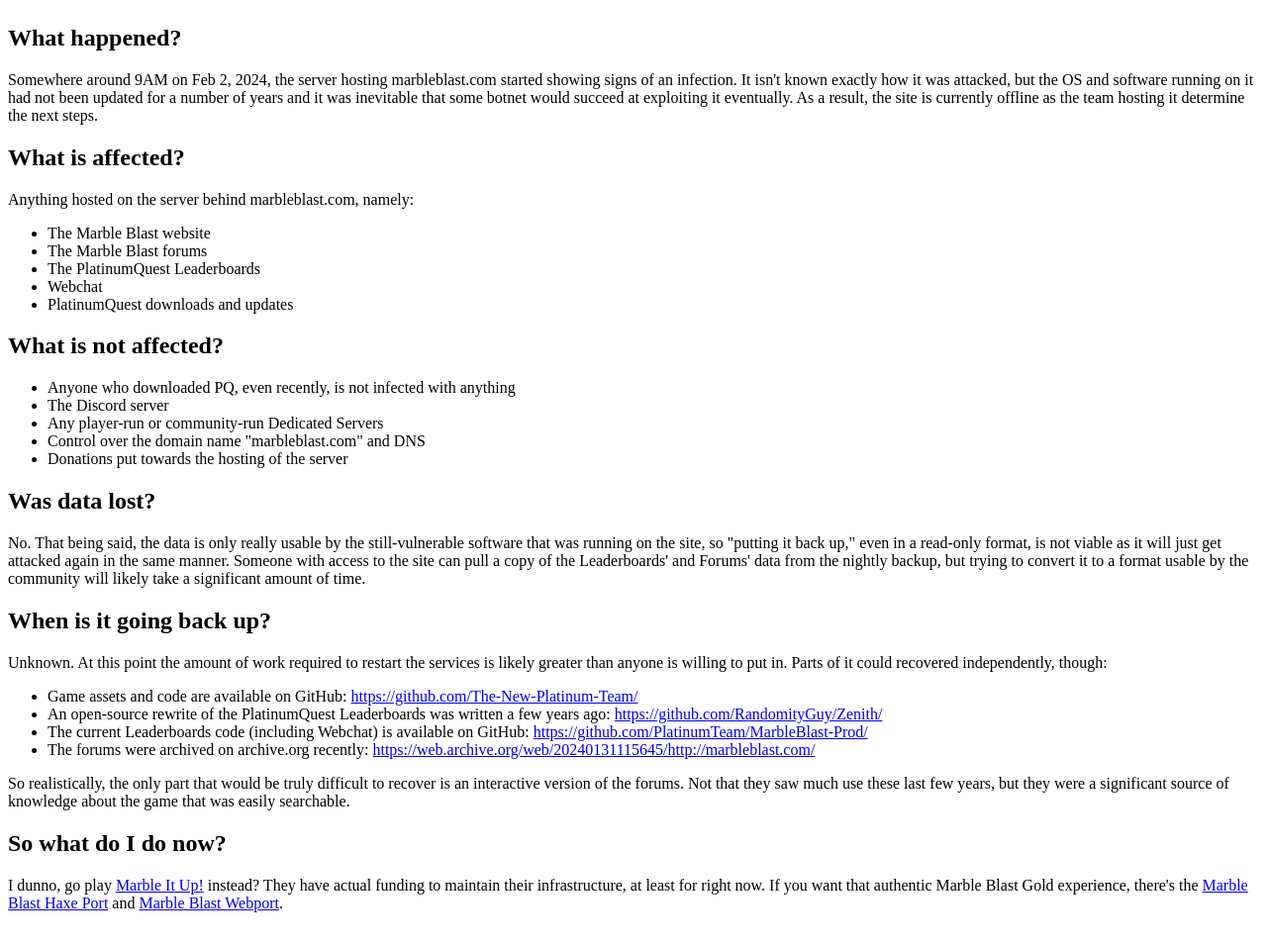
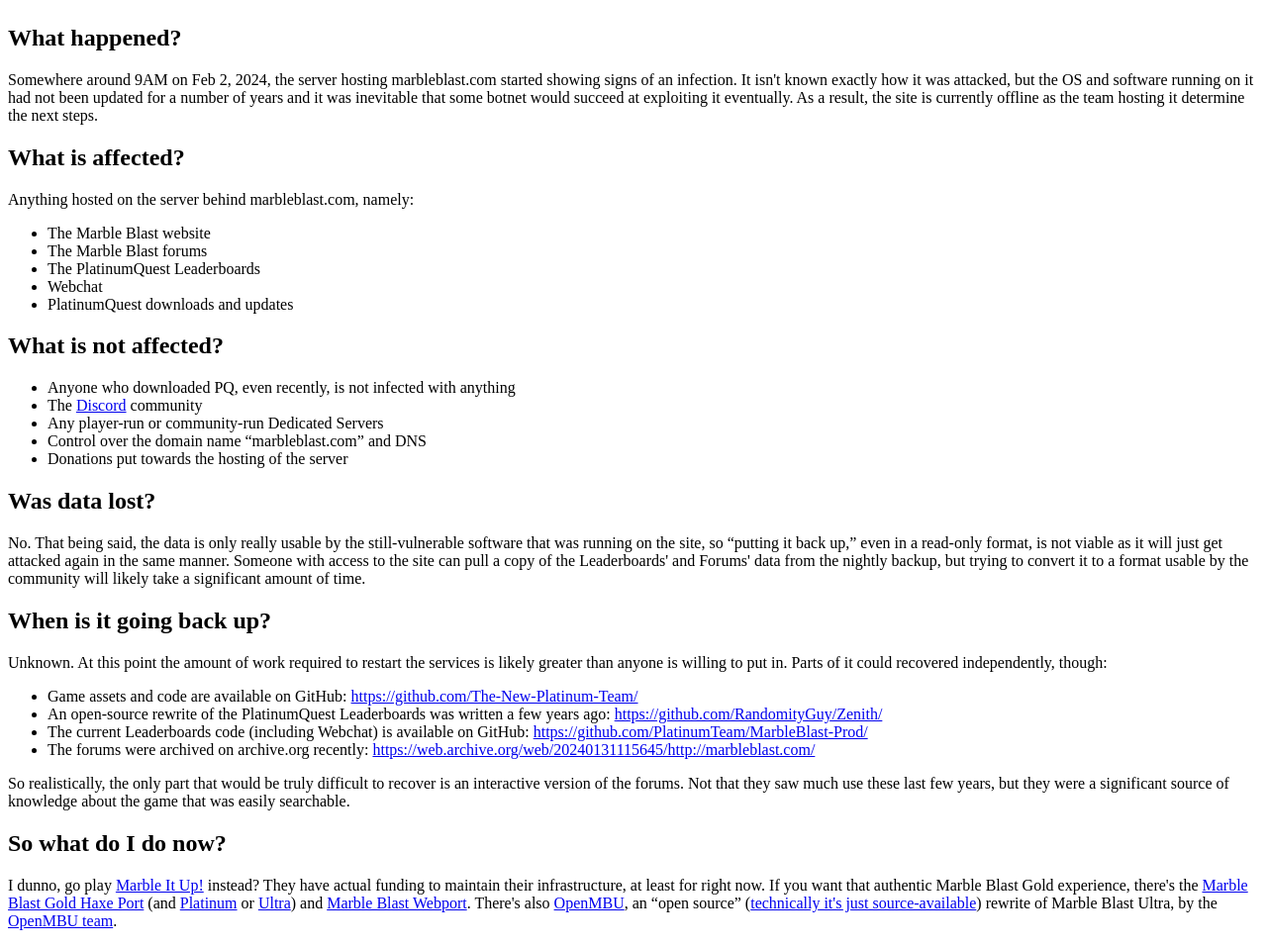
Before and after one commit to PlatinumTeam/marbleblast.com, a plain HTML site: page index.html in a window 1280 px wide. Shown: the part 87-1043 px from the top of the page at 99% size. Drawn offline with Linux system fonts and the light colour scheme.

Commit message:
More links to places

```diff
--- a/index.html
+++ b/index.html
@@ -6,12 +6,12 @@
     <title>RIP Marble Blast dot Com</title>
 </head>
 <body>
-    <marquee><h1>RIP marbleblast.com</h1></marquee>
+    <marquee truespeed scrolldelay="16"><h1>RIP marbleblast.com</h1></marquee>
 
     <h2>What happened?</h2>
     <p>
         Somewhere around 9AM on Feb 2, 2024, the server hosting marbleblast.com started showing signs of an infection.
-        It isn't known exactly how it was attacked, but the OS and software running on it had not been updated for a number of years
+        It isn&apos;t known exactly how it was attacked, but the OS and software running on it had not been updated for a number of years
         and it was inevitable that some botnet would succeed at exploiting it eventually. As a result, the site is currently offline
         as the team hosting it determine the next steps.
     </p>
@@ -31,17 +31,17 @@
     <h2>What is not affected?</h2>
     <ul>
         <li>Anyone who downloaded PQ, even recently, is not infected with anything</li>
-        <li>The Discord server</li>
+        <li>The <a href="https://discord.com/invite/P3HtQAnVym">Discord</a> community</li>
         <li>Any player-run or community-run Dedicated Servers</li>
-        <li>Control over the domain name "marbleblast.com" and DNS</li>
+        <li>Control over the domain name &ldquo;marbleblast.com&rdquo; and DNS</li>
         <li>Donations put towards the hosting of the server</li>
     </ul>
 
     <h2>Was data lost?</h2>
     <p>
         No. That being said, the data is only really usable by the still-vulnerable software that was running on the site,
-        so "putting it back up," even in a read-only format, is not viable as it will just get attacked again in the same manner.
-        Someone with access to the site can pull a copy of the Leaderboards' and Forums' data from the nightly backup,
+        so &ldquo;putting it back up,&rdquo; even in a read-only format, is not viable as it will just get attacked again in the same manner.
+        Someone with access to the site can pull a copy of the Leaderboards&apos; and Forums&apos; data from the nightly backup,
         but trying to convert it to a format usable by the community will likely take a significant amount of time.
     </p>
 
@@ -78,8 +78,13 @@
     <h2>So what do I do now?</h2>
     <p>
         I dunno, go play <a href="https://marbleitup.com">Marble It Up!</a> instead? They have actual funding to maintain their infrastructure,
-        at least for right now. If you want that authentic Marble Blast Gold experience, there's the
-        <a href="https://mbhaxe.netlify.app/">Marble Blast Haxe Port</a> and <a href="https://marbleblast.vaniverse.io/">Marble Blast Webport</a>.
+        at least for right now. If you want that authentic Marble Blast Gold experience, there&apos;s the
+        <a href="https://marbleblastgold.randomityguy.me/">Marble Blast Gold Haxe Port</a>
+        (and <a href="https://marbleblast.randomityguy.me/">Platinum</a> or <a href="https://marbleblastultra.randomityguy.me/">Ultra</a>)
+        and <a href="https://marbleblast.vaniverse.io/">Marble Blast Webport</a>.
+        There&apos;s also <a href="https://openmbu.com/">OpenMBU</a>, an &ldquo;open source&rdquo;
+        (<a href="https://github.com/MBU-Team/OpenMBU/issues/185">technically it&apos;s just source-available</a>) rewrite of
+        Marble Blast Ultra, by the <a href="https://discord.gg/u8SVyCKdZm">OpenMBU team</a>.
     </p>
 </body>
 </html>
```
